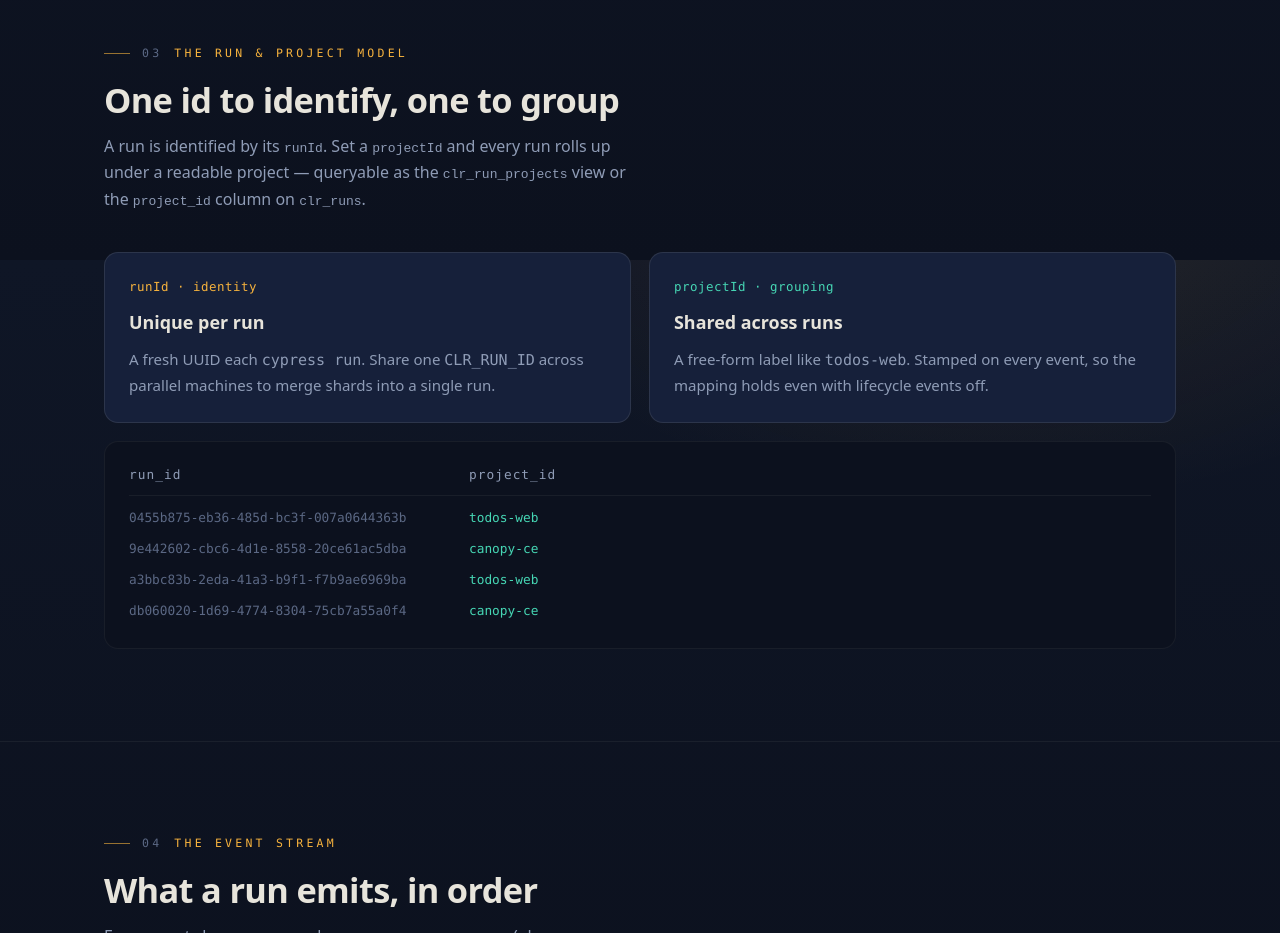
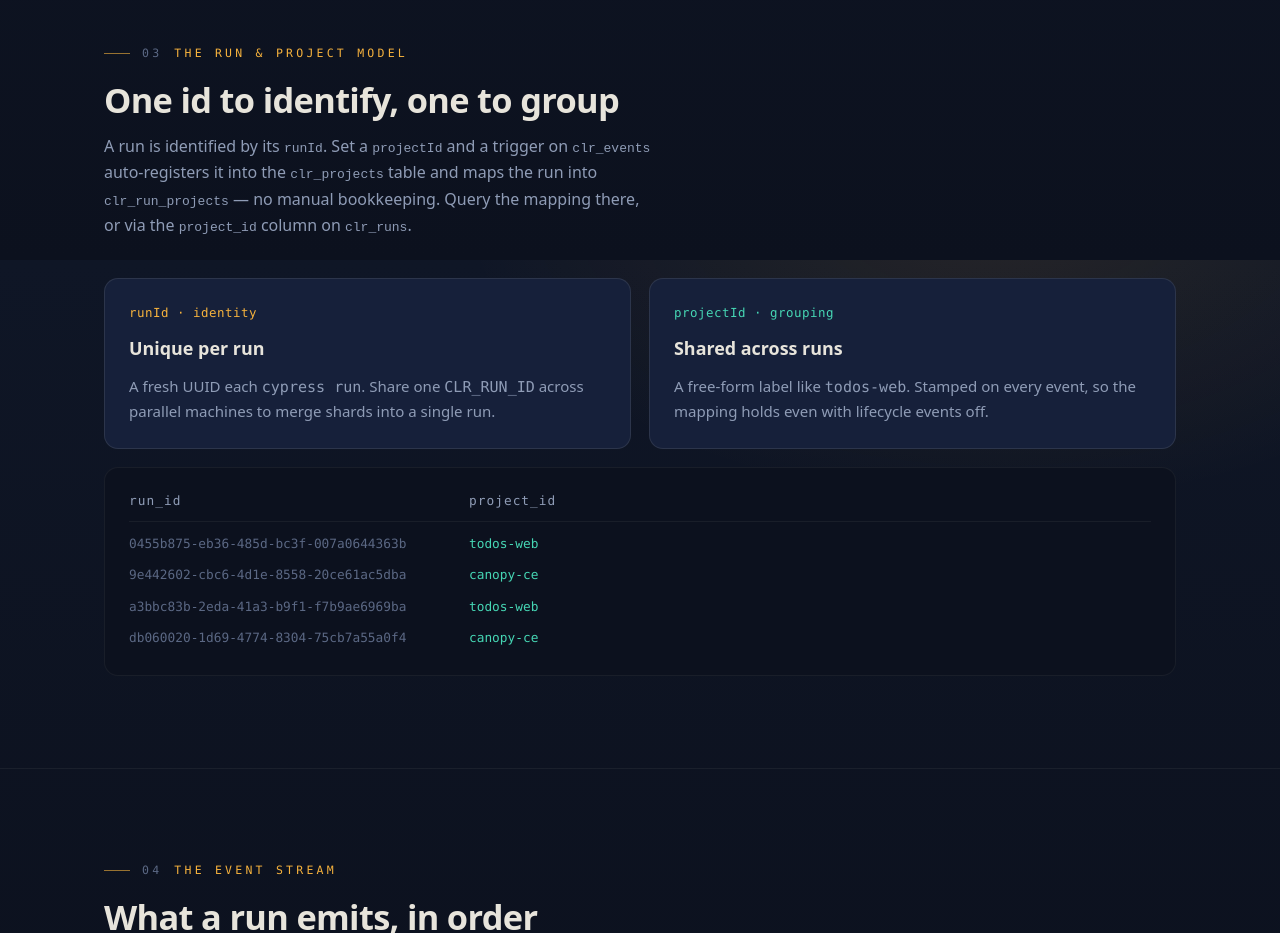
Before and after one commit to emidhun/cypress-live-reporter, a website: page docs/index.html in a window 1280 px wide. Shown: the part 3740-4673 px from the top of the page. Drawn offline with Linux system fonts and the light colour scheme.

Commit message:
docs: describe registry + auto-map trigger on the docs page

```diff
--- a/docs/index.html
+++ b/docs/index.html
@@ -621,7 +621,7 @@
   <div class="wrap">
     <p class="eyebrow"><span class="n">03</span> The run &amp; project model</p>
     <h2>One id to identify, one to group</h2>
-    <p class="section-lede">A run is identified by its <code>runId</code>. Set a <code>projectId</code> and every run rolls up under a readable project — queryable as the <code>clr_run_projects</code> view or the <code>project_id</code> column on <code>clr_runs</code>.</p>
+    <p class="section-lede">A run is identified by its <code>runId</code>. Set a <code>projectId</code> and a trigger on <code>clr_events</code> auto-registers it into the <code>clr_projects</code> table and maps the run into <code>clr_run_projects</code> — no manual bookkeeping. Query the mapping there, or via the <code>project_id</code> column on <code>clr_runs</code>.</p>
 
     <div class="id-grid">
       <div class="id-card">
```
